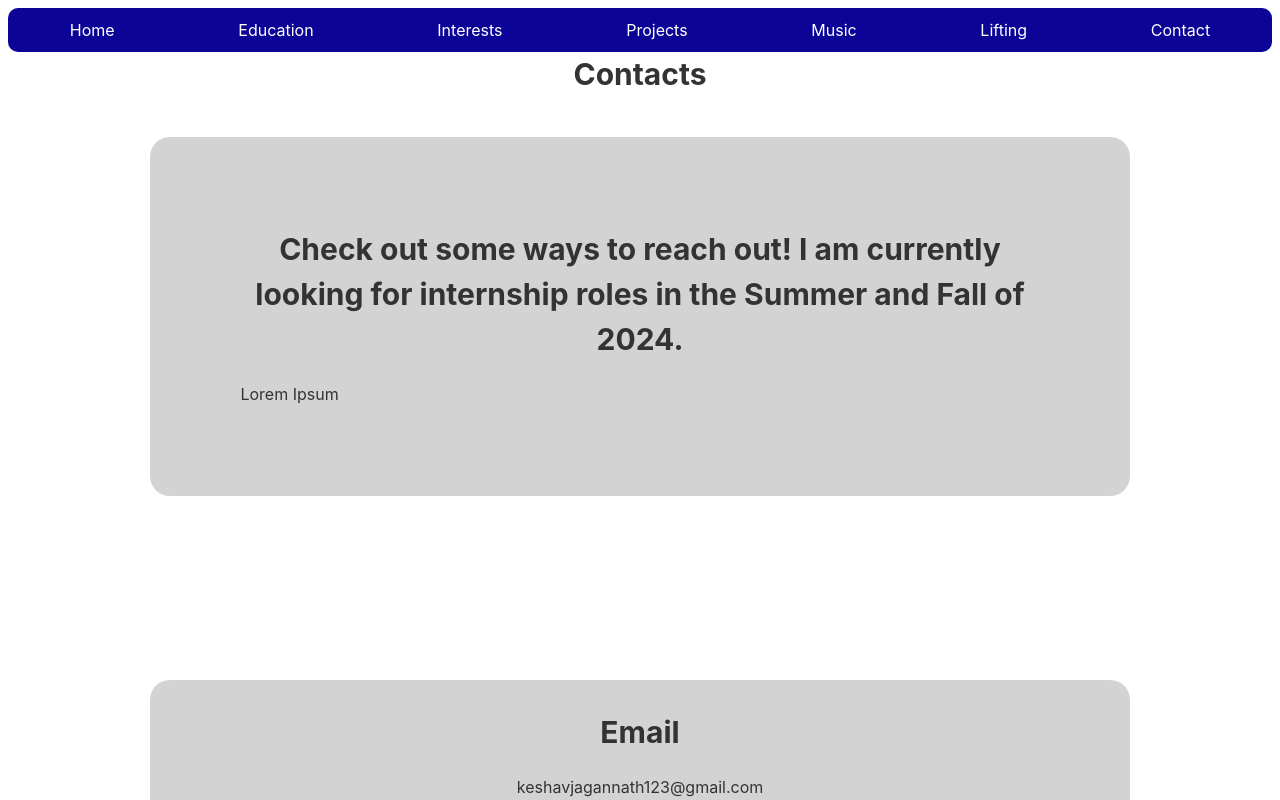
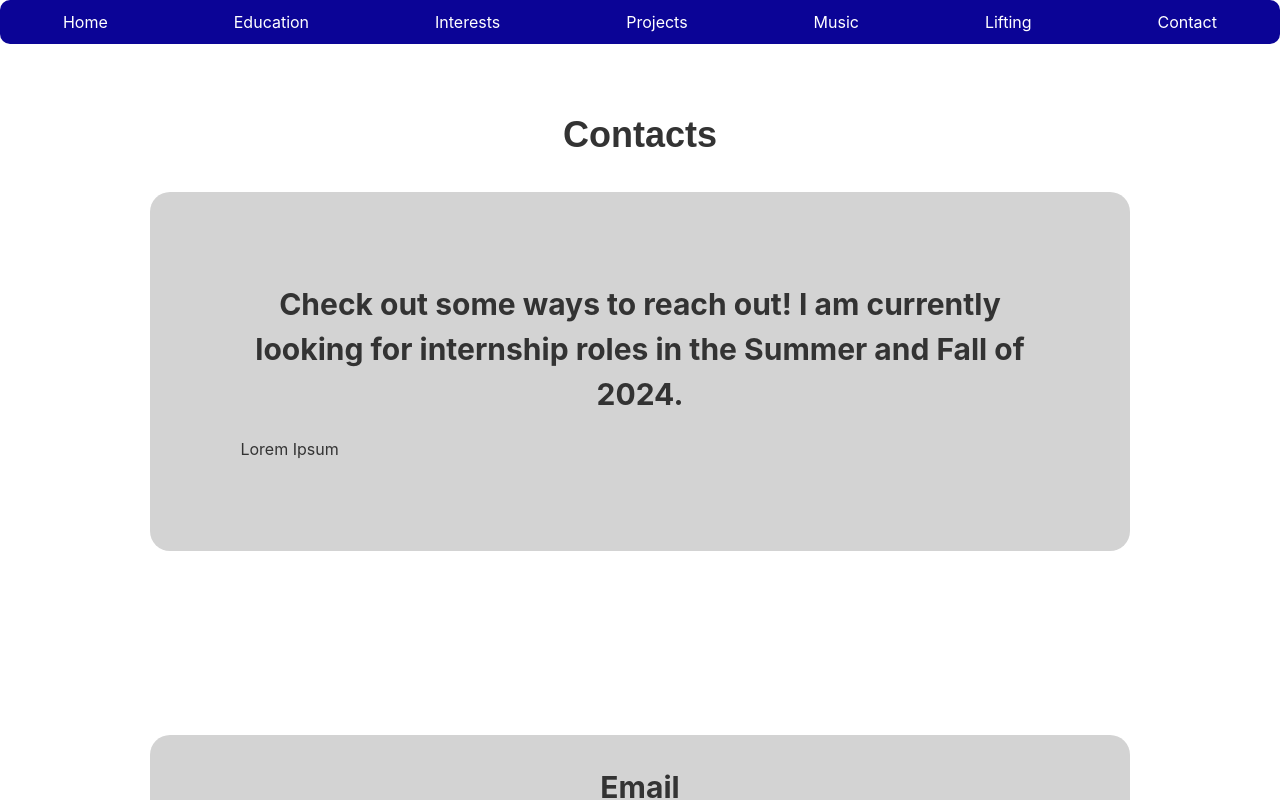
Before and after one commit to kjagannath3/personal_website, a Svelte app in the folder svelte-app/: page /contact in a window 1280 px wide. Shown: the top 800 px of the page. Built offline with nearby package versions, Linux system fonts and the light colour scheme.

Commit message:
fixed position navbar

```diff
--- a/svelte-app/public/global.css
+++ b/svelte-app/public/global.css
@@ -21,10 +21,9 @@ a {
 
 
 .content-title {
-
          text-align: center;
          font-size: 30px;
-         font-weight: 700;
+         font-weight: bold;
          margin-bottom: 20px;
 }
 
@@ -130,9 +129,10 @@ input:disabled {
 
 .big-title {
 	font-size: 36px; /* Large font size for the title */
+	font-weight: bold;
     color: #333; /* Dark color for text */
     text-align: center; /* Center align the title */
-    margin-top: 20px; /* Add some space at the top */
+    margin-top: 100px; /* Add some space at the top */
     margin-bottom: 10px; /* Add some space at the bottom */
     font-family: 'Arial', sans-serif; /* Font style */
 }
--- a/svelte-app/src/Contact.svelte
+++ b/svelte-app/src/Contact.svelte
@@ -4,7 +4,7 @@
 </script>
 
 <Navbar />
-<p class="content-title">Contacts</p>
+<p class="big-title">Contacts</p>
 
 <div class="content">
     <div class ="text-picture-container">
--- a/svelte-app/src/Education.svelte
+++ b/svelte-app/src/Education.svelte
@@ -3,7 +3,7 @@
 </script>
 
 <Navbar />
-<p class="content-title">Lorem Ipsum</p>
+<p class="big-title">Lorem Ipsum</p>
 
 <div class="content">
     <div class ="text-picture-container">
--- a/svelte-app/src/Interests.svelte
+++ b/svelte-app/src/Interests.svelte
@@ -6,7 +6,7 @@
 
 <Navbar />
 
-<p class="content-title">My Interests</p>
+<p class="big-title">My Interests</p>
 <div class="content">
     <div class ="text-picture-container">
         <div class="text-container">
--- a/svelte-app/src/Lifting.svelte
+++ b/svelte-app/src/Lifting.svelte
@@ -3,7 +3,7 @@
 </script>
 
 <Navbar />
-<p class="content-title">My Lifting</p>
+<p class="big-title">My Lifting</p>
 <div class="content">
     <div class ="text-picture-container">
         <div class="text-container">
--- a/svelte-app/src/Music.svelte
+++ b/svelte-app/src/Music.svelte
@@ -5,7 +5,7 @@
 
 
 <Navbar />
-<p class="content-title">My Music</p>
+<p class="big-title">My Music</p>
 <div class="content">
     <div class ="text-picture-container">
         <div class="text-container">
--- a/svelte-app/src/Navbar.svelte
+++ b/svelte-app/src/Navbar.svelte
@@ -30,6 +30,10 @@
 <style>
     nav {
         /* width: 50%; */
+        position: fixed;
+        top: 0;
+        left: 0;
+        width: 100%;
         background-color: rgb(11, 4, 150); /* Dark background */
         border-radius: 10px;
         color: white;
--- a/svelte-app/src/Projects.svelte
+++ b/svelte-app/src/Projects.svelte
@@ -4,7 +4,7 @@
 
 
 <Navbar />
-<p class="content-title">
+<p class="big-title">
     My projects
 </p>
 <div class="content">
--- a/svelte-app/src/Resume.svelte
+++ b/svelte-app/src/Resume.svelte
@@ -4,7 +4,7 @@
 
 
 <Navbar />
-<p class="content-title">Lorem Ipsum</p>
+<p class="big-title">Lorem Ipsum</p>
 <div class="content">
     <div class ="text-picture-container">
         <div class="text-container">
```
